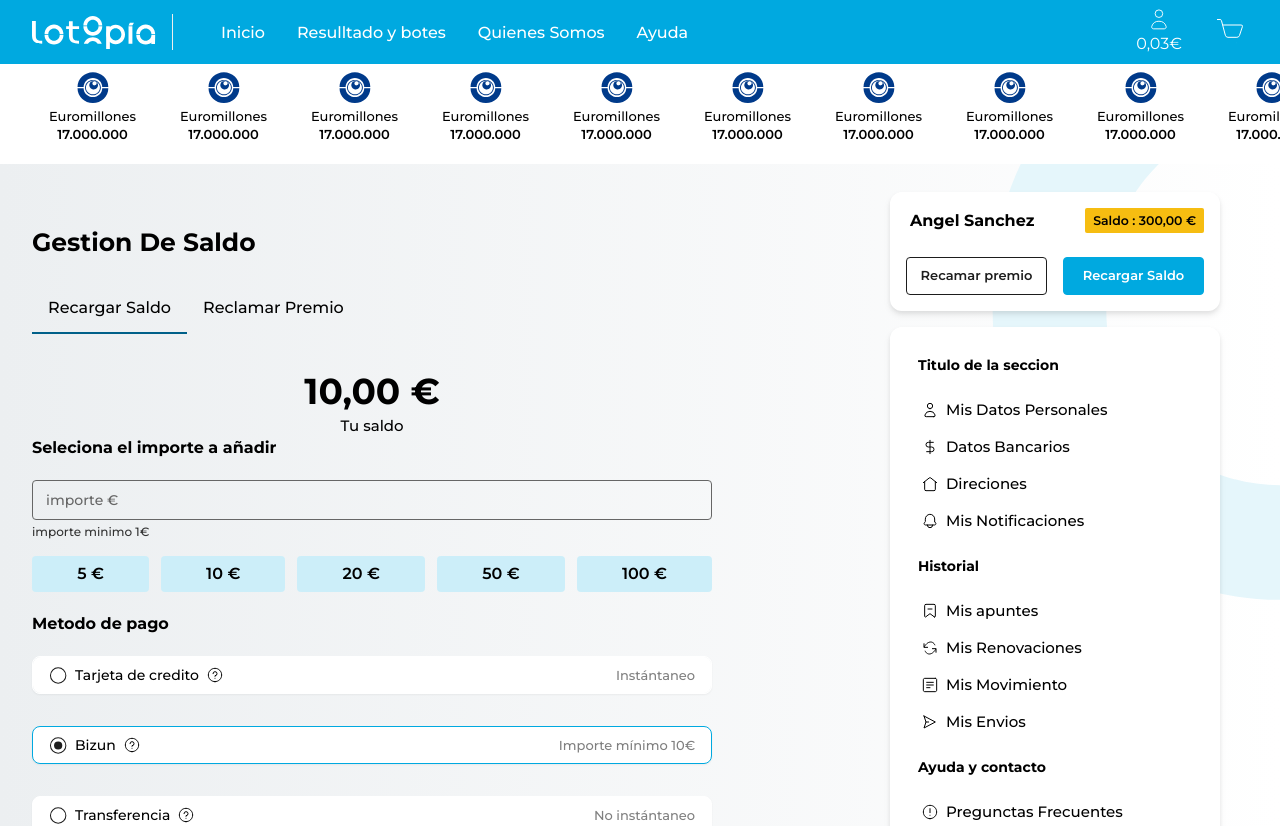
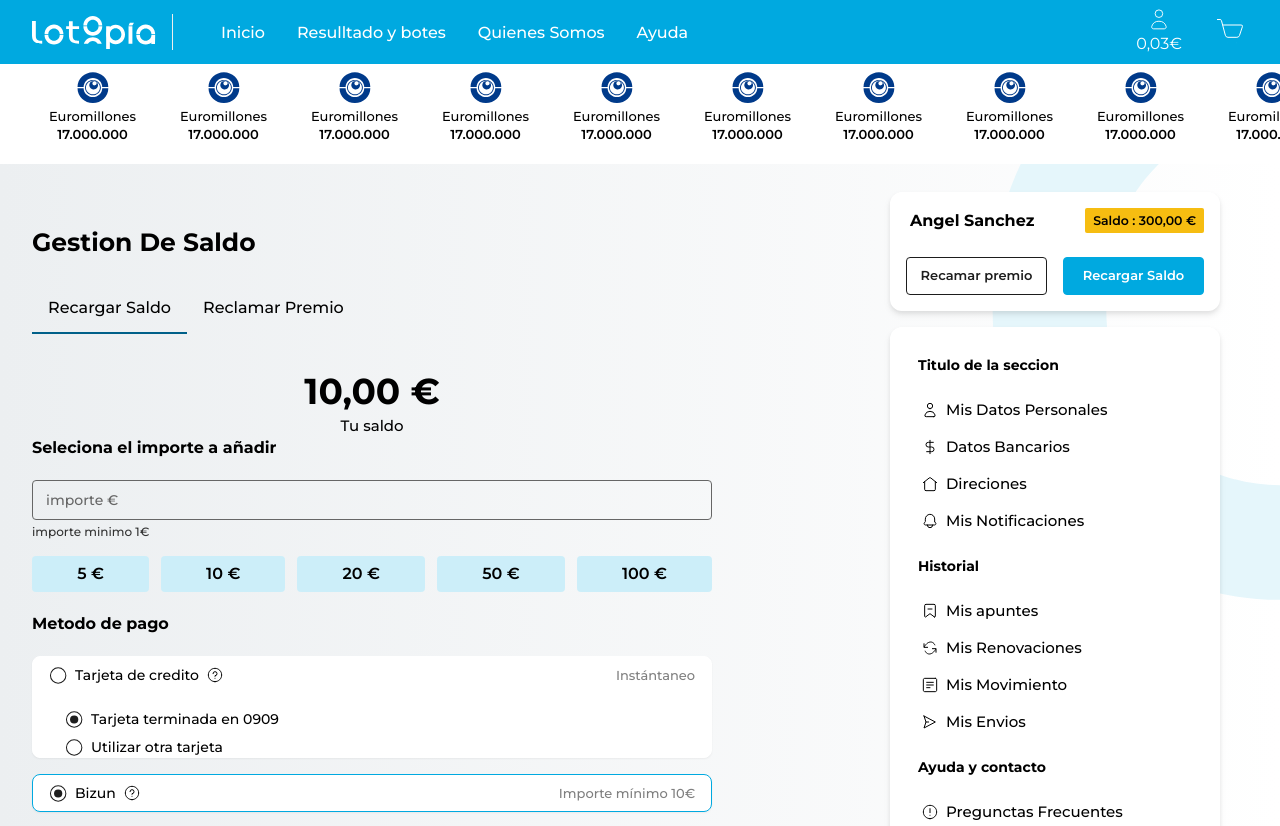
Before and after one commit to angeleesc/pulpo-line-challenger-2, a Next.js app: page / in a window 1280 px wide. Shown: the top 826 px of the page. Built offline with nearby package versions, Linux system fonts and the light colour scheme.

Commit message:
aplicar la opcion de la tarjeta

```diff
--- a/src/app/component/template/payment-radio-options/PaymentRadionOption.tsx
+++ b/src/app/component/template/payment-radio-options/PaymentRadionOption.tsx
@@ -7,11 +7,16 @@
 
 export default function PaymentRadionOption() {
   const [currenTpayment, setCurrenTpayment] = useState<string>("bizun");
+  const [creditcardState, setcreditcardState] = useState<
+    "default" | "other" | string
+  >("default");
+
+  const creditCardNumber = "0909";
 
   console.log("current state", currenTpayment);
 
   return (
-    <div className="flex flex-col gap-8 payment-methos-container">
+    <div className="flex flex-col gap-4 payment-methos-container">
       <div
         className={`w-full credit-card-zone ${
           currenTpayment === "credit-card" && "credit-card-zone-active"
@@ -26,6 +31,24 @@
           message="Instántaneo"
           icon={<Help />}
         />
+
+        <div className="flex flex-col ml-4  gap-2 card-option-zone">
+          <CheckItem
+            title={`Tarjeta terminada en ${creditCardNumber}`}
+            isChecked={creditcardState === "default"}
+            setValue={setcreditcardState}
+            name="creditCardOption"
+            value="default"
+          />
+
+          <CheckItem
+            title={`Utilizar otra tarjeta`}
+            isChecked={creditcardState != "default"}
+            setValue={setcreditcardState}
+            name="creditCardOption"
+            value="other"
+          />
+        </div>
       </div>
 
       <CheckItem
--- a/src/app/component/template/payment-radio-options/payment-radio-option.scss
+++ b/src/app/component/template/payment-radio-options/payment-radio-option.scss
@@ -2,15 +2,23 @@
 
     .credit-card-zone {
 
-        @apply border border-white rounded-lg shadow-sm;
+        @apply border border-white rounded-lg shadow-sm bg-white px-4;
 
         .payment-option-item {
-            @apply border-none shadow-none;
+            @apply border-none shadow-none bg-transparent px-0;
         }
 
         &.credit-card-zone-active {
 
             @apply border-primary-default;
+        }
+
+        .card-option-zone {
+          @apply mt-4;
+
+            .payment-option-item {
+                @apply p-0 m-0;
+            }
         }
     }
 
```
